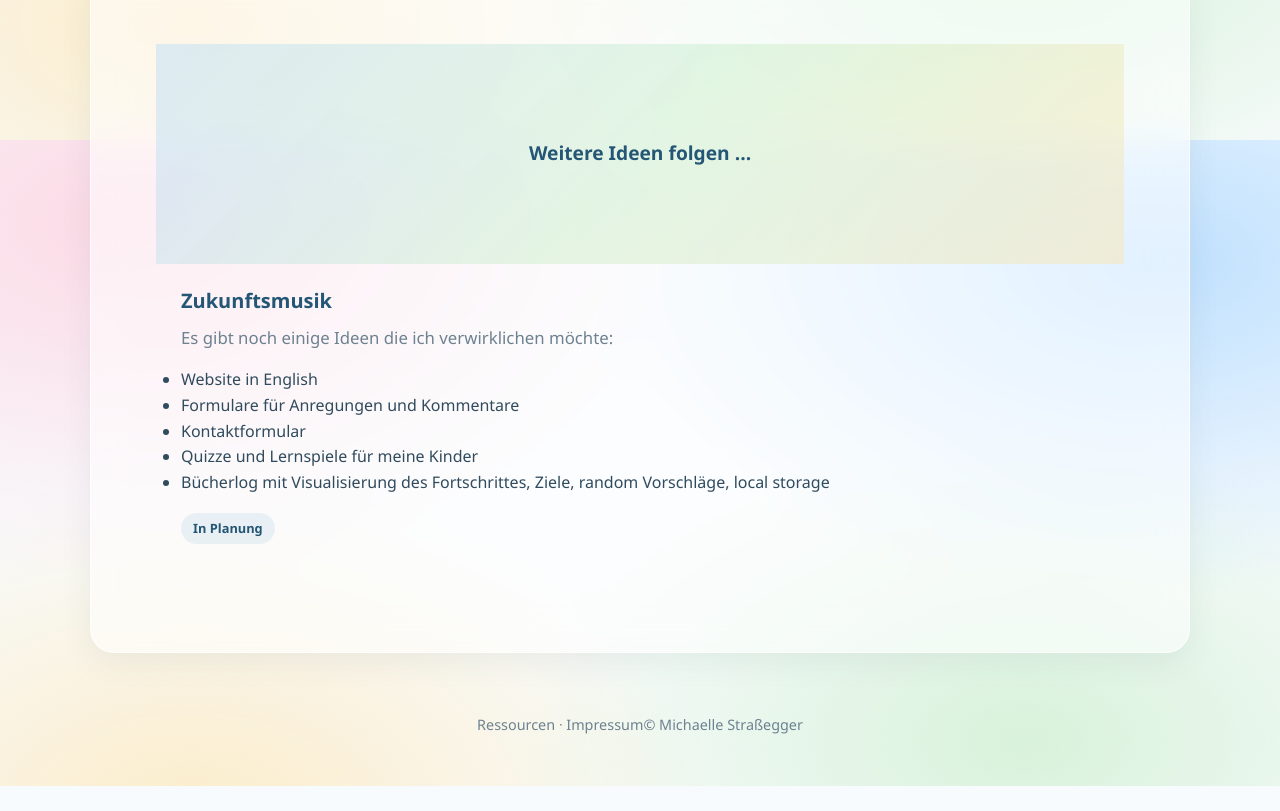
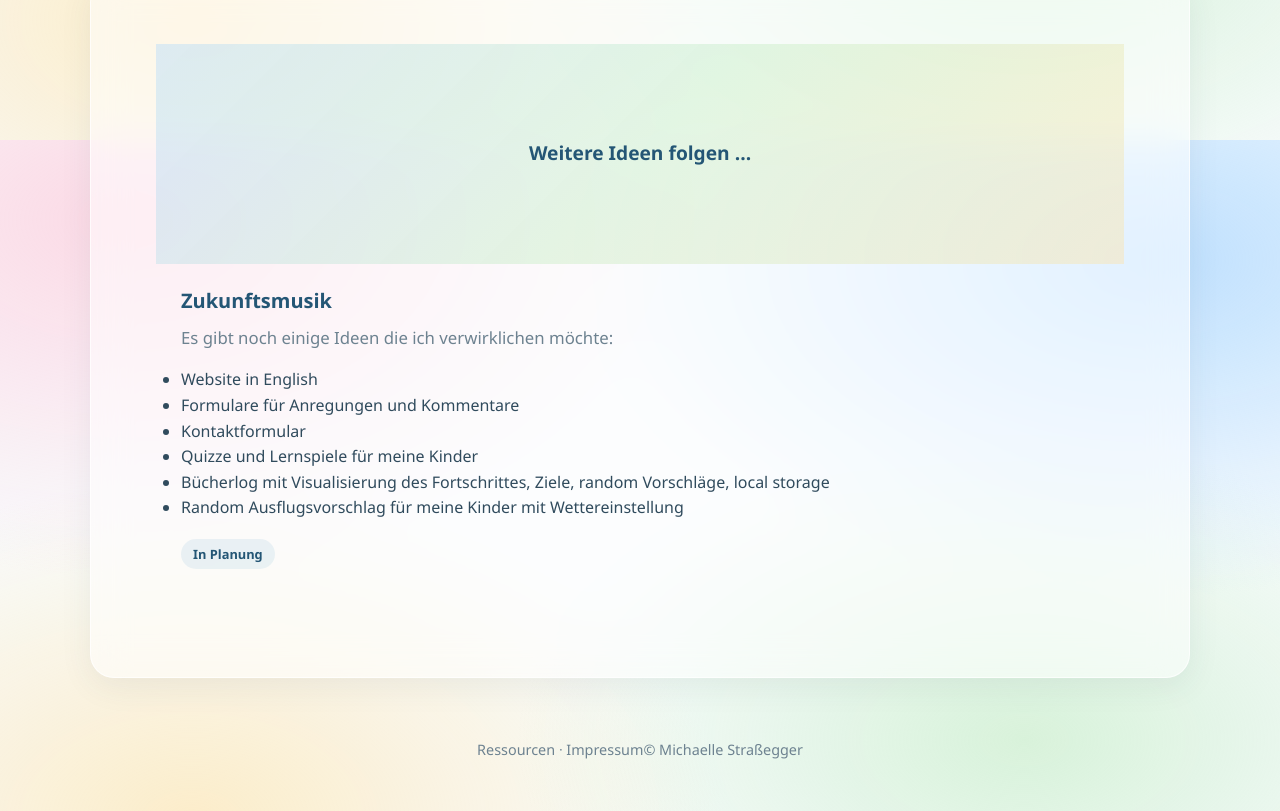
Before and after one commit to michaellestrassegger/portfolio, a plain HTML site: page projekte.html in a window 1280 px wide. Shown: the part 4660-5471 px from the top of the page. Before the commit the page ends 5446 px from the top, so only its background shows below. Drawn offline with Linux system fonts and the light colour scheme.

Commit message:
Add random outing suggestion for children

```diff
--- a/projekte.html
+++ b/projekte.html
@@ -142,6 +142,7 @@ Für mich war das Projekt jedenfalls eine spannende Möglichkeit, mein bisherige
               <li>Kontaktformular</li>
               <li>Quizze und Lernspiele für meine Kinder</li>
               <li>Bücherlog mit Visualisierung des Fortschrittes, Ziele, random Vorschläge, local storage</li>
+              <li>Random Ausflugsvorschlag für meine Kinder mit Wettereinstellung</li>
             </ul>
             <div class="project-tags">
               <span>In Planung</span>
```
